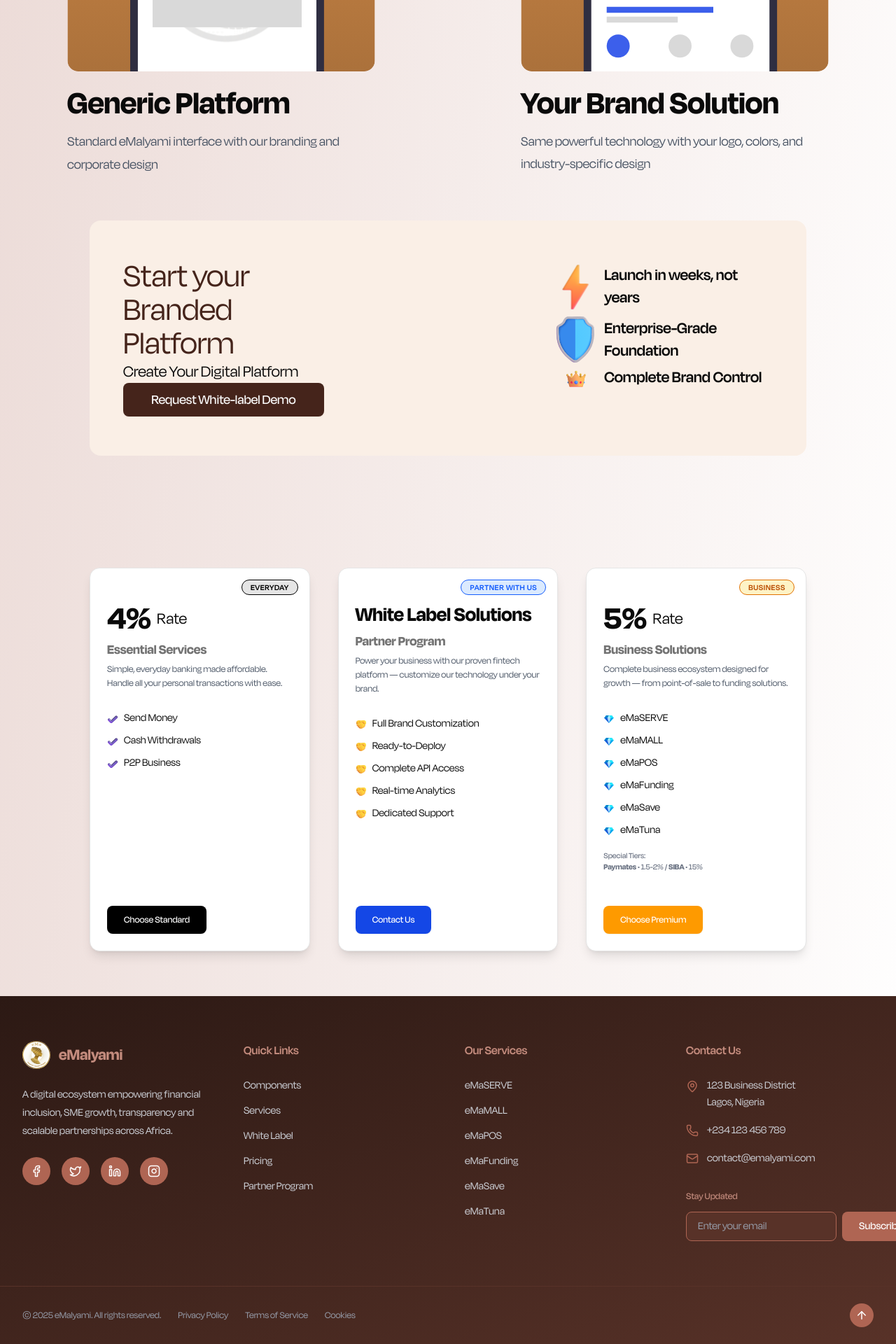
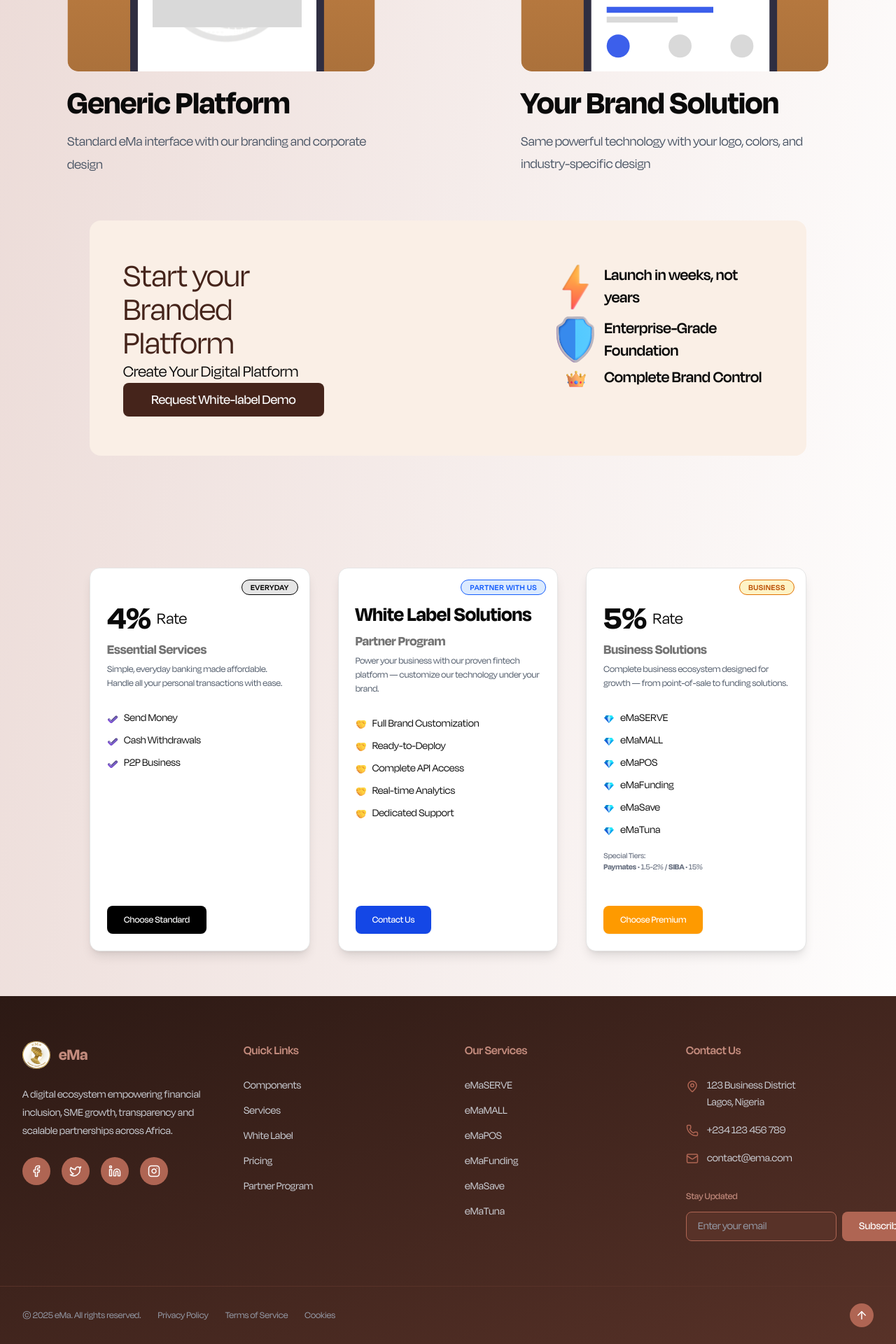
Before and after one commit to seif32/ema-landing, a React (Vite) app: page / in a window 1280 px wide. Shown: the part 8692-10612 px from the top of the page at 70% size. Built offline with nearby package versions, Linux system fonts and the light colour scheme.

Commit message:
Fix brand name

```diff
--- a/index.html
+++ b/index.html
@@ -2,10 +2,10 @@
 <html lang="en">
   <head>
     <meta charset="UTF-8" />
-    <link rel="icon" type="image/svg+xml" href="/vite.svg" />
+    <link rel="icon" type="image/svg+xml" href="/public/new_logo.svg" />
     <meta name="viewport" content="width=device-width, initial-scale=1.0" />
     <link href="/src/style.css" rel="stylesheet" />
-    <title>ema</title>
+    <title>eMa</title>
   </head>
   <body>
     <div id="root"></div>
--- a/src/components/layout/Footer.jsx
+++ b/src/components/layout/Footer.jsx
@@ -35,7 +35,7 @@ function Footer() {
                 />
               </div>
               <h3 className="text-2xl font-bold" style={{ color: "#c38b7d" }}>
-                eMalyami
+                eMa
               </h3>
             </div>
             <p className="mb-6 leading-relaxed text-gray-300">
@@ -150,10 +150,10 @@ function Footer() {
               <div className="flex items-center space-x-3">
                 <Mail size={18} className="text-[#AF6553] flex-shrink-0" />
                 <a
-                  href="mailto:contact@emalyami.com"
+                  href="mailto:contact@ema.com"
                   className="text-gray-300 hover:text-[#c38b7d] transition-colors duration-200"
                 >
-                  contact@emalyami.com
+                  contact@ema.com
                 </a>
               </div>
             </div>
@@ -186,7 +186,7 @@ function Footer() {
         <div className="px-4 py-6 mx-auto max-w-7xl sm:px-6 lg:px-8">
           <div className="flex flex-col items-center justify-between space-y-4 md:flex-row md:space-y-0">
             <div className="flex flex-col items-center space-y-2 text-sm text-gray-400 sm:flex-row sm:space-y-0 sm:space-x-6">
-              <p>&copy; 2025 eMalyami. All rights reserved.</p>
+              <p>&copy; 2025 eMa. All rights reserved.</p>
               <div className="flex space-x-6">
                 <a
                   href="#"
--- a/src/components/sections/white-label-solutions/BeforeAfter.jsx
+++ b/src/components/sections/white-label-solutions/BeforeAfter.jsx
@@ -20,7 +20,7 @@ function BeforeAfter() {
               Generic Platform
             </h2>
             <p className="mt-2 text-sm leading-relaxed text-gray-600 sm:text-base md:text-lg lg:text-xl">
-              Standard eMalyami interface with our branding and corporate design
+              Standard eMa interface with our branding and corporate design
             </p>
           </div>
         </div>
```
Also changed, not shown: public/new_logo.svg (added).
